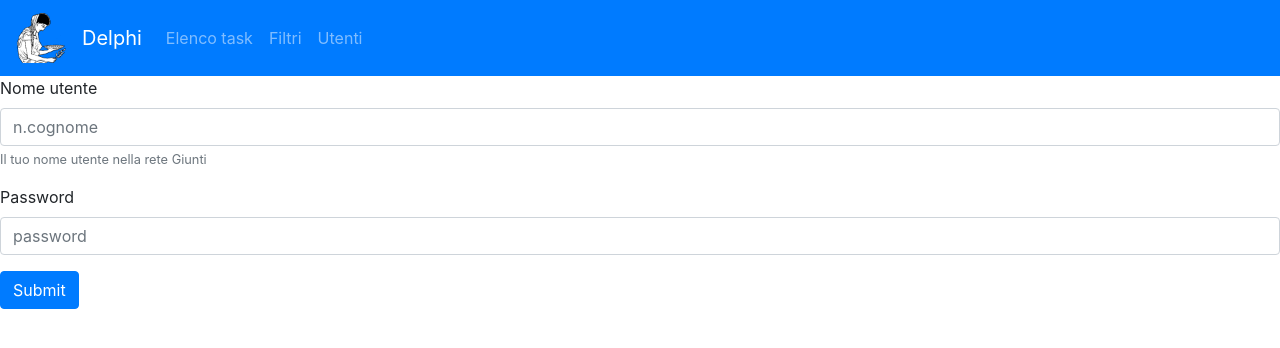
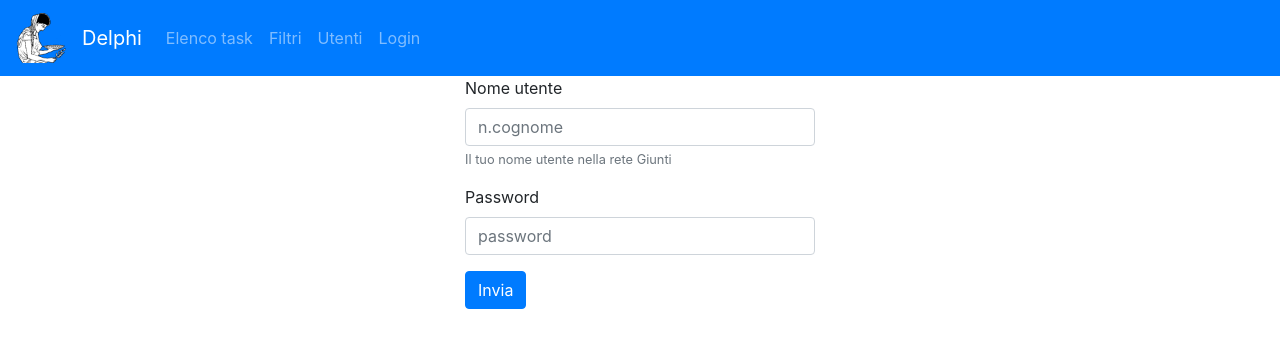
Before and after one commit to pynolo/backup-delphi-app, a React (Create React App) app: page /login in a window 1280 px wide. Shown: the top 348 px of the page. Built offline with nearby package versions, Linux system fonts and the light colour scheme; no server answers.

Commit message:
Fixed login and new API URLs

```diff
--- a/src/App.js
+++ b/src/App.js
@@ -14,7 +14,6 @@ import appConstants from "./etc/appConstants";
 class App extends React.Component {
   constructor() {
     super();
-    this.state = { user: null };
 
     this.updateTasks = this.updateTasks.bind(this);
     this.updateTasks();
--- a/src/components/DelphiNavBar.js
+++ b/src/components/DelphiNavBar.js
@@ -5,7 +5,7 @@ import logo from "../img/pythia.png";
 
 function DelphiNavBar() {
   return (
-    <Navbar bg='primary' variant='dark' expand='lg'>
+    <Navbar bg='primary' variant='dark' expand='sm'>
       <Navbar.Brand href='#home'>
         <img
           src={logo}
@@ -20,6 +20,7 @@ function DelphiNavBar() {
         <Nav.Link href='/tasklist'>Elenco task</Nav.Link>
         <Nav.Link href='/filters'>Filtri</Nav.Link>
         <Nav.Link href='/users'>Utenti</Nav.Link>
+        <Nav.Link href='/login'>Login</Nav.Link>
       </Nav>
     </Navbar>
   );
--- a/src/components/ExecutablePanel.js
+++ b/src/components/ExecutablePanel.js
@@ -14,15 +14,16 @@ class ExecutablePanel extends React.Component {
 
   runTask() {
     let taskEndpoint =
-			this.props.constants.apiEndpoint + this.props.constants.apiExecuteById;
-		let bodyObj = { executable: this.props.executable };
+      this.props.constants.apiEndpoint +
+      this.props.constants.apiExecuteById +
+      "/" +
+      this.props.executable;
     fetch(taskEndpoint, {
-			method: "POST",
+      method: "GET",
       headers: {
         Accept: "application/json",
         "Content-Type": "application/json"
-			},
-			body: JSON.stringify(bodyObj)
+      }
     })
       .then(res => res.json())
       .then(data => {
--- /dev/null
+++ b/src/components/Login.js
@@ -0,0 +1,115 @@
+import React, { Component } from "react";
+import Form from "react-bootstrap/Form";
+import Button from "react-bootstrap/Button";
+import Alert from "react-bootstrap/Alert";
+
+import appConstants from "../etc/appConstants";
+
+export default class Login extends Component {
+  constructor(props) {
+    super(props);
+    this.state = {
+      username: "",
+      password: "",
+      loginErrors: ""
+    };
+
+    this.handleSubmit = this.handleSubmit.bind(this);
+    this.handleChange = this.handleChange.bind(this);
+    this.handleLogin = this.handleLogin.bind(this);
+    this.handleError = this.handleError.bind(this);
+  }
+
+  handleChange(event) {
+    this.setState({
+      [event.target.name]: event.target.value
+    });
+  }
+
+  handleError(errorDescription) {
+    this.setState({
+      username: "",
+      password: "",
+      loginErrors: errorDescription
+    });
+  }
+
+  handleSubmit(event) {
+    const { username, password } = this.state;
+
+    let loginEndpoint = appConstants.apiEndpoint + appConstants.apiAuthenticate;
+    let bodyObj = {
+      username: username,
+      password: password
+    };
+    fetch(loginEndpoint, {
+      method: "POST",
+      headers: {
+        Accept: "application/json",
+        "Content-Type": "application/json"
+      },
+      body: JSON.stringify(bodyObj)
+    })
+      .then(res => res.json())
+      .then(restData => {
+        this.handleLogin(restData);
+      })
+      .catch(errors => {
+        this.handleError("Autenticazione non riuscita");
+      });
+    event.preventDefault();
+  }
+
+  handleLogin(restData) {
+    const { username, password } = this.state;
+    this.setState({
+      username: username,
+      password: password,
+      loginErrors: ""
+    });
+    console.log("login effettuato");
+    //TODO
+  }
+
+  render() {
+    let warning = "";
+    if (this.state.loginErrors != null) {
+      if (this.state.loginErrors.length > 0) {
+        warning = <Alert variant='danger'>{this.state.loginErrors}</Alert>;
+      }
+    }
+    let out = (
+      <Form onSubmit={this.handleSubmit}>
+        <Form.Group controlId='formUsername'>
+          <Form.Label>Nome utente</Form.Label>
+          <Form.Control
+            type='username'
+            name='username'
+            placeholder='n.cognome'
+            onChange={this.handleChange}
+            required
+          />
+          <Form.Text className='text-muted'>
+            Il tuo nome utente nella rete Giunti
+          </Form.Text>
+        </Form.Group>
+
+        <Form.Group controlId='formPassword'>
+          <Form.Label>Password</Form.Label>
+          <Form.Control
+            type='password'
+            name='password'
+            placeholder='password'
+            onChange={this.handleChange}
+            required
+          />
+        </Form.Group>
+        {warning}
+        <Button variant='primary' type='submit'>
+          Invia
+        </Button>
+      </Form>
+    );
+    return out;
+  }
+}
--- a/src/etc/appConstants-dev.json
+++ b/src/etc/appConstants-dev.json
@@ -2,9 +2,9 @@
 	"workspaceFilter": "SAP",
 	"environmentFilter": "TEST",
 	"apiEndpoint": "http://astest.intranet.giunti.it:81/delphi-server",
+	"apiAuthenticate": "/api/authenticate",
 	"apiViewAllTasks": "/api/viewalltasks",
 	"apiUpdateTasks": "/api/updatetasks",
 	"apiExecuteById": "/api/executebyid",
-	"apiExecuteByName": "/api/executebyname",
 	"apiFindExecution": "/api/findexecution"
 }
--- a/src/etc/appConstants-prod.json
+++ b/src/etc/appConstants-prod.json
@@ -2,9 +2,9 @@
 	"workspaceFilter": "SAP",
 	"environmentFilter": "TEST",
 	"apiEndpoint": "http://astest.intranet.giunti.it:81/delphi-server",
+	"apiAuthenticate": "/api/authenticate",
 	"apiViewAllTasks": "/api/viewalltasks",
 	"apiUpdateTasks": "/api/updatetasks",
 	"apiExecuteById": "/api/executebyid",
-	"apiExecuteByName": "/api/executebyname",
 	"apiFindExecution": "/api/findexecution"
 }
--- a/src/etc/appConstants-qlt.json
+++ b/src/etc/appConstants-qlt.json
@@ -2,9 +2,9 @@
 	"workspaceFilter": "SAP",
 	"environmentFilter": "TEST",
 	"apiEndpoint": "http://astest.intranet.giunti.it:81/delphi-server",
+	"apiAuthenticate": "/api/authenticate",
 	"apiViewAllTasks": "/api/viewalltasks",
 	"apiUpdateTasks": "/api/updatetasks",
 	"apiExecuteById": "/api/executebyid",
-	"apiExecuteByName": "/api/executebyname",
 	"apiFindExecution": "/api/findexecution"
 }
--- a/src/etc/appConstants.json
+++ b/src/etc/appConstants.json
@@ -2,9 +2,9 @@
 	"workspaceFilter": "SAP",
 	"environmentFilter": "TEST",
 	"apiEndpoint": "http://astest.intranet.giunti.it:81/delphi-server",
+	"apiAuthenticate": "/api/authenticate",
 	"apiViewAllTasks": "/api/viewalltasks",
 	"apiUpdateTasks": "/api/updatetasks",
 	"apiExecuteById": "/api/executebyid",
-	"apiExecuteByName": "/api/executebyname",
 	"apiFindExecution": "/api/findexecution"
 }
--- a/src/pages/IndexPage.js
+++ b/src/pages/IndexPage.js
@@ -1,7 +1,17 @@
 import React from "react";
 
 function IndexPage() {
-	return <div>Indice</div>;
+  return (
+    <Container>
+      <Row>
+        <Col lg={4}>&nbsp;</Col>
+        <Col lg={4}>
+          <Login />
+        </Col>
+        <Col lg={4}>&nbsp;</Col>
+      </Row>
+    </Container>
+  );
 }
 
 export default IndexPage;
--- a/src/pages/LoginPage.js
+++ b/src/pages/LoginPage.js
@@ -1,37 +1,23 @@
 import React from "react";
-import Form from "react-bootstrap/Form";
-import Button from "react-bootstrap/Button";
+import Container from "react-bootstrap/Container";
+import Row from "react-bootstrap/Row";
+import Col from "react-bootstrap/Col";
+
+import Login from "../components/Login";
 
 class LoginPage extends React.Component {
-  constructor() {
-    super();
-
-    this.handleClick = this.handleClick.bind(this);
-  }
-
-  handleClick() {}
-
   render() {
-    let out = (
-      <Form>
-        <Form.Group controlId='formUsername'>
-          <Form.Label>Nome utente</Form.Label>
-          <Form.Control type='username' placeholder='n.cognome' />
-          <Form.Text className='text-muted'>
-            Il tuo nome utente nella rete Giunti
-          </Form.Text>
-        </Form.Group>
-
-        <Form.Group controlId='formPassword'>
-          <Form.Label>Password</Form.Label>
-          <Form.Control type='password' placeholder='password' />
-        </Form.Group>
-        <Button variant='primary' type='submit'>
-          Submit
-        </Button>
-      </Form>
+    return (
+      <Container>
+        <Row>
+          <Col lg={4}>&nbsp;</Col>
+          <Col lg={4}>
+            <Login />
+          </Col>
+          <Col lg={4}>&nbsp;</Col>
+        </Row>
+      </Container>
     );
-    return out;
   }
 }
 
--- a/src/pages/TaskListPage.js
+++ b/src/pages/TaskListPage.js
@@ -1,8 +1,8 @@
 import React from "react";
-
 import Container from "react-bootstrap/Container";
 import Row from "react-bootstrap/Row";
 import Col from "react-bootstrap/Col";
+
 import DelphiTaskList from "../components/DelphiTaskList";
 
 import appConstants from "../etc/appConstants";
```
Also changed, not shown: src/util/UserProfile.js (added, +21 -0 lines). Lines whose indentation alone changed are shown as unchanged.
